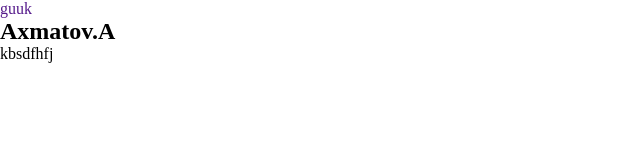
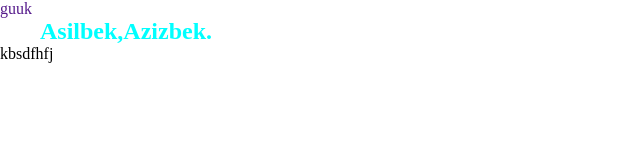
Before and after one commit to AsilbekXoliyorov441/havas, a plain HTML site: page pages/blog.html in a window 1280 px wide. Shown: the whole page, without its empty margins (0-640 px from the left). Drawn offline with Linux system fonts and the light colour scheme.

Commit message:
hgfdfghjklkjhgfbnmlkjh

```diff
--- a/pages/blog.html
+++ b/pages/blog.html
@@ -17,7 +17,12 @@
 
   <main>
     <section id="Asilbek">
-    <h1>Axmatov.A</h1>
+<div class="container">
+  <div class="name">
+  <h1 style="color: cyan;">Asilbek,Azizbek.</h1>
+  </div>
+</div>
+
     </section>
   </main>
 
```
